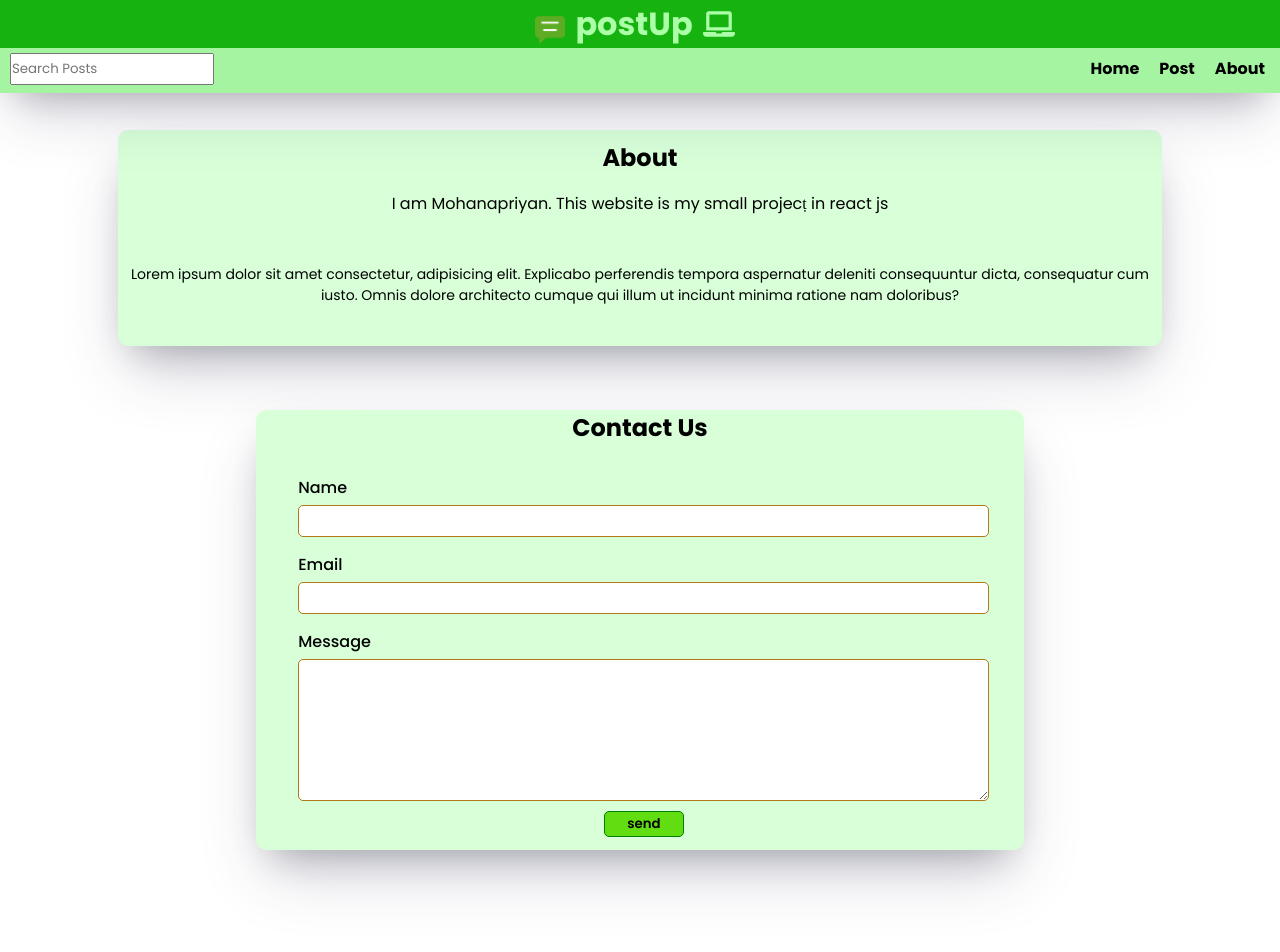
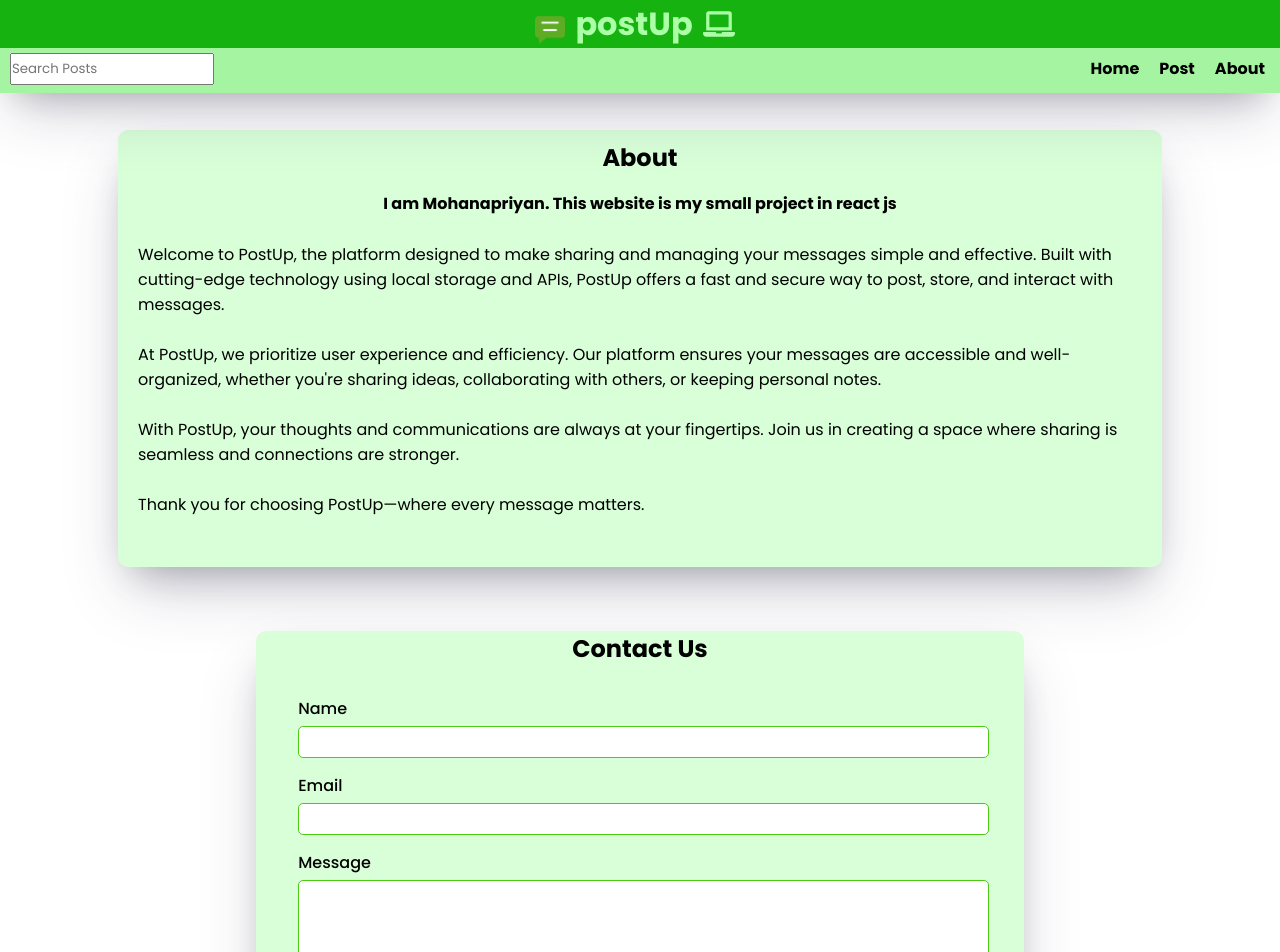
Before and after one commit to mohanapriyan2006/postup-localstorage, a React (Create React App) app: page /about in a window 1280 px wide. Shown: the top 952 px of the page. Built offline with nearby package versions, Linux system fonts and the light colour scheme; the HTML template or start-up script is replaced by a standard one; a web font is replaced by a local one.

Commit message:
about update

```diff
--- a/src/components/About.jsx
+++ b/src/components/About.jsx
@@ -1,11 +1,10 @@
 import React from "react";
 
 export const About = () => {
-
   const handleContact = (e) => {
     e.preventDefault();
     alert("Your message successfully send ✅");
-  }
+  };
 
   return (
     <>
@@ -13,25 +12,39 @@ export const About = () => {
         <div className="about">
           <h2>About</h2>
           <p style={{ marginTop: "1rem" }}>
-            I am Mohanapriyan. This website is my small projecṭ in react js
+            <b>
+              I am Mohanapriyan. This website is my small project in react js
+            </b>
           </p>
           <p
             style={{
-              fontSize: "14px",
-              marginTop: "3rem",
+              marginTop: "1rem",
               marginBottom: "30px",
+              textAlign: "start",
+              padding: "10px",
             }}
           >
-            Lorem ipsum dolor sit amet consectetur, adipisicing elit. Explicabo
-            perferendis tempora aspernatur deleniti consequuntur dicta,
-            consequatur cum iusto. Omnis dolore architecto cumque qui illum ut
-            incidunt minima ratione nam doloribus?
+            Welcome to PostUp, the platform designed to make sharing and
+            managing your messages simple and effective. Built with cutting-edge
+            technology using local storage and APIs, PostUp offers a fast and
+            secure way to post, store, and interact with messages. <br />
+            <br />
+            At PostUp, we prioritize user experience and efficiency. Our
+            platform ensures your messages are accessible and well-organized,
+            whether you're sharing ideas, collaborating with others, or keeping
+            personal notes.
+            <br />
+            <br /> With PostUp, your thoughts and communications are always at
+            your fingertips. Join us in creating a space where sharing is
+            seamless and connections are stronger.
+            <br />
+            <br /> Thank you for choosing PostUp—where every message matters.
           </p>
         </div>
       </center>
       <center>
         <div className="contact">
-        <h2>Contact Us</h2>
+          <h2>Contact Us</h2>
           <form onSubmit={handleContact}>
             <label>Name</label>
             <input type="text" required />
@@ -40,7 +53,9 @@ export const About = () => {
             <label>Message</label>
             <textarea required></textarea>
             <div className="btn">
-              <button className="contact-btn" type="submit">send</button>
+              <button className="contact-btn" type="submit">
+                send
+              </button>
             </div>
           </form>
         </div>
--- a/src/components/styles/style.css
+++ b/src/components/styles/style.css
@@ -13,8 +13,8 @@
   top: 0;
   width: 100%;
   height: 90px;
-  box-shadow: rgba(50, 50, 93, 0.25) 0px 30px 60px -12px, rgba(0, 0, 0, 0.3) 0px 18px 36px -18px;
-
+  box-shadow: rgba(50, 50, 93, 0.25) 0px 30px 60px -12px,
+    rgba(0, 0, 0, 0.3) 0px 18px 36px -18px;
 }
 nav div {
   display: flex;
@@ -65,9 +65,8 @@ nav form input {
   cursor: pointer;
 }
 
-.header:hover{
+.header:hover {
   color: rgb(171, 255, 167);
-
 }
 
 .header i {
@@ -132,7 +131,8 @@ nav form input {
   text-align: center;
   border-radius: 10px;
   padding: 15px;
-  box-shadow: rgba(50, 50, 93, 0.25) 0px 30px 60px -12px, rgba(0, 0, 0, 0.3) 0px 18px 36px -18px;
+  box-shadow: rgba(50, 50, 93, 0.25) 0px 30px 60px -12px,
+    rgba(0, 0, 0, 0.3) 0px 18px 36px -18px;
 }
 
 .NewPost .newPostForm {
@@ -148,11 +148,13 @@ nav form input {
 }
 
 .NewPost .newPostForm input[type="text"] {
+  border: solid rgb(76, 203, 18) 1px;
   height: 20px;
 }
-.post-body{
-    resize: none;
-    height: 100px;
+.post-body {
+  border: solid rgb(76, 203, 18) 1px;
+  resize: none;
+  height: 100px;
 }
 .NewPost .newPostForm .post-btn {
   position: relative;
@@ -200,9 +202,8 @@ nav form input {
   margin: 10px 0 0 0;
   border-radius: 10px;
   padding: 10px;
-  box-shadow: rgba(50, 50, 93, 0.25) 0px 30px 60px -12px, rgba(0, 0, 0, 0.3) 0px 18px 36px -18px;
-
-
+  box-shadow: rgba(50, 50, 93, 0.25) 0px 30px 60px -12px,
+    rgba(0, 0, 0, 0.3) 0px 18px 36px -18px;
 }
 
 .contact {
@@ -213,7 +214,8 @@ nav form input {
   margin-top: 4rem;
   border-radius: 10px;
   padding-bottom: 1%;
-  box-shadow: rgba(50, 50, 93, 0.25) 0px 30px 60px -12px, rgba(0, 0, 0, 0.3) 0px 18px 36px -18px;
+  box-shadow: rgba(50, 50, 93, 0.25) 0px 30px 60px -12px,
+    rgba(0, 0, 0, 0.3) 0px 18px 36px -18px;
 }
 
 .contact form {
@@ -229,7 +231,7 @@ nav form input {
 
 .contact input {
   margin-bottom: 10px;
-  border: solid rgb(176, 122, 22) 1px;
+  border: solid rgb(76, 203, 18) 1px;
   border-radius: 5px;
   height: 30px;
 }
@@ -240,7 +242,8 @@ nav form input {
 
 .contact textarea {
   height: 140px;
-  border: solid rgb(176, 122, 22) 1px;
+  border: solid rgb(76, 203, 18) 1px;
+
   border-radius: 5px;
 }
 
@@ -248,8 +251,9 @@ nav form input {
   margin-top: 5px;
   width: 80px;
   padding: 2px;
-  border: solid green 1.4px;
-  background-color: rgb(98, 221, 17);
+  border: solid green;
+  background-color: green;
+  color: white;
   font-weight: 600;
   border-radius: 5px;
   cursor: pointer;
@@ -259,28 +263,27 @@ nav form input {
   justify-self: center;
 }
 .contact .contact-btn:hover {
-  background-color: rgb(107, 236, 20);
+  background-color: rgb(10, 167, 10);
 }
 
-.Home{
+.Home {
   margin-bottom: 30%;
 }
 
 @media screen and (max-width: 600px) {
-
   .content {
     margin-top: 150px;
   }
-  .nav-div{
+  .nav-div {
     height: 110px;
   }
-  .nav-div nav{
+  .nav-div nav {
     display: flex;
     flex-direction: column;
     height: 70px;
   }
-  .contact{
-  margin: 40px 2px;
-  width: 80%;
+  .contact {
+    margin: 40px 2px;
+    width: 80%;
   }
 }
```
